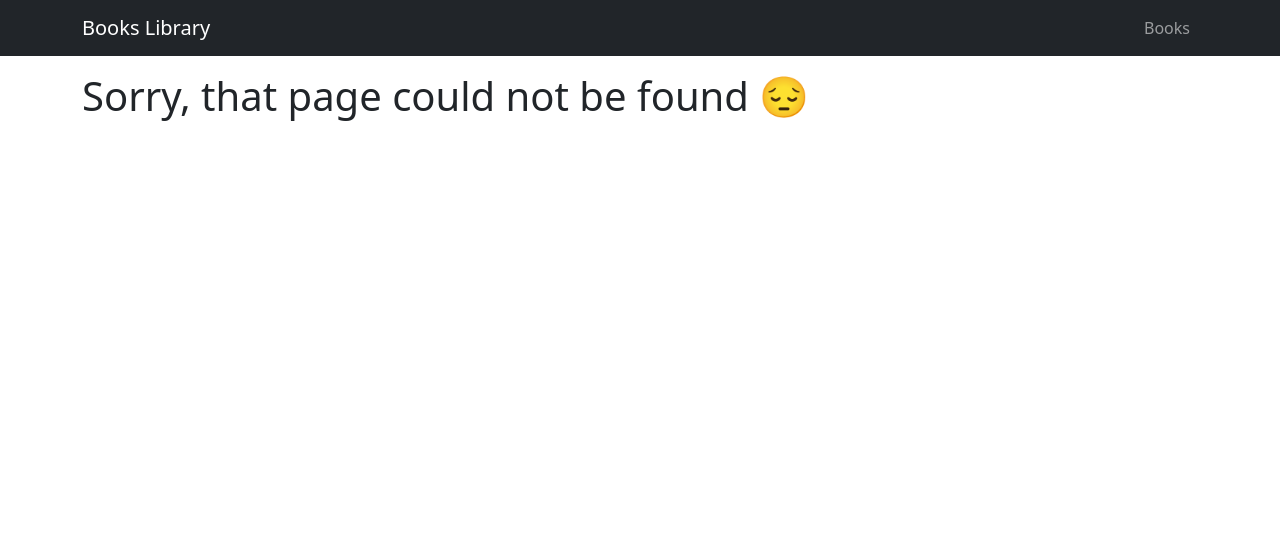
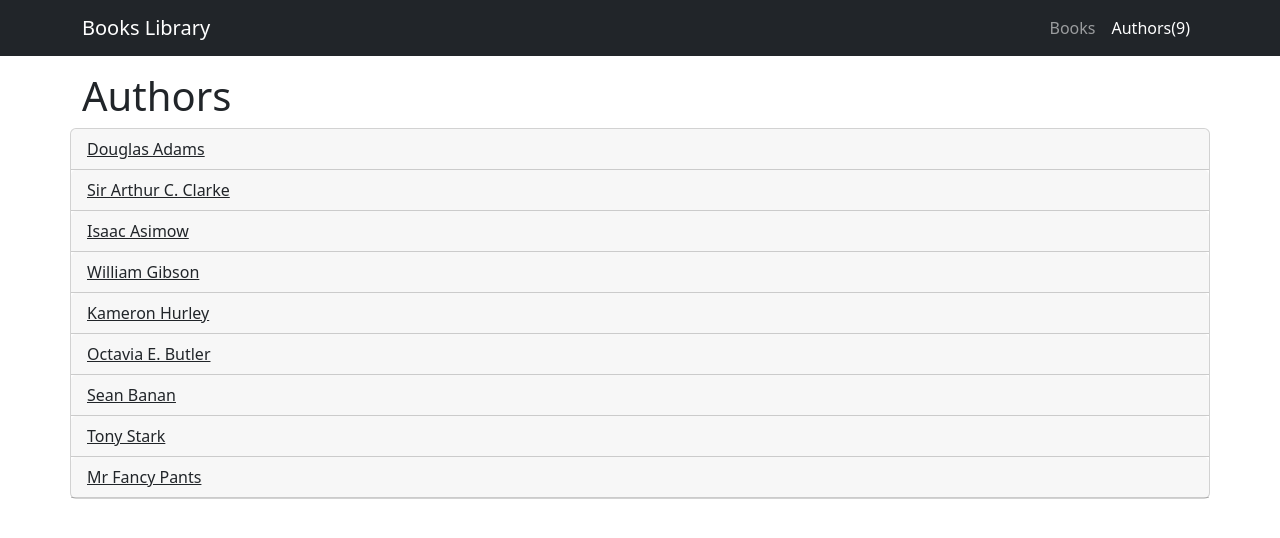
Before and after one commit to marialovgren/Books-library, a React (Vite) app: page /authors in a window 1280 px wide. Shown: the top 538 px of the page. Built offline with nearby package versions, Linux system fonts and the light colour scheme; no server answers; data requests are answered from the project's data file.

Commit message:
created page for all authors and for single author. Moved function that gets all authors to a custom hook

```diff
--- a/src/App.jsx
+++ b/src/App.jsx
@@ -5,6 +5,8 @@ import BooksPage from './pages/BooksPage'
 import HomePage from './pages/HomePage'
 import NotFound from './pages/NotFound'
 import './assets/scss/App.scss'
+import AuthorsPage from './pages/AuthorsPage'
+import AuthorPage from './pages/AuthorPage'
 
 function App() {
 	return (
@@ -14,6 +16,8 @@ function App() {
 			<Routes>
 				<Route path="/" element={<HomePage />} />
 				<Route path="/books" element={<BooksPage />} />
+				<Route path="/authors" element={<AuthorsPage />} />
+				<Route path="/authors/:id" element={<AuthorPage />} />
 				<Route path="*" element={<NotFound />} />
 			</Routes>
 
--- /dev/null
+++ b/src/components/AuthorCard.jsx
@@ -0,0 +1,27 @@
+import React from 'react'
+import Card from 'react-bootstrap/Card'
+import ListGroup from 'react-bootstrap/ListGroup'
+
+const AuthorCard = ({ authors }) => {
+
+	return (
+		<Card className="mb-3" key={authors.id}>
+			<Card.Header>
+				<strong>{authors.name} </strong>
+            </Card.Header>
+
+			<ListGroup>
+                Date of Birth: {authors.date_of_birth}
+            </ListGroup>
+
+			<ul>
+				{authors.books.map(book => (
+					<li key={book.id}>{book.title}</li>
+				))}
+			</ul>
+
+		</Card>
+	)
+}
+
+export default AuthorCard
--- /dev/null
+++ b/src/components/AuthorsList.jsx
@@ -0,0 +1,28 @@
+import React from 'react'
+import Card from 'react-bootstrap/Card'
+import { Link } from 'react-router-dom'
+import Row from 'react-bootstrap/Row'
+
+const AuthorsList = ({ authors }) => {
+
+    if (!authors.length) {
+        return <p> Can´t find any authors</p>
+    }
+
+	return (
+		<Card className="mb-3">
+             {authors.map(author => (
+                <Row key={author.id}>
+                    <Card.Header
+
+                        as={Link}
+                        to={`/authors/${author.id}`}
+                        >{author.name}
+                    </Card.Header>
+            </Row>
+        ))}
+		</Card>
+	)
+}
+
+export default AuthorsList
--- a/src/components/Navigation.jsx
+++ b/src/components/Navigation.jsx
@@ -3,9 +3,11 @@ import Navbar from 'react-bootstrap/Navbar'
 import Nav from 'react-bootstrap/Nav'
 import { Link, NavLink } from 'react-router-dom'
 import useBooks from '../hooks/useBooks'
+import useAuthors from '../hooks/useAuthors'
 
 const Navigation = () => {
 	const { data: books } = useBooks()
+	const { data: authors } = useAuthors()
 
 	return (
 		<Navbar bg="dark" variant="dark" expand="md">
@@ -18,7 +20,12 @@ const Navigation = () => {
 						<Nav.Link as={NavLink} end to="/books">
 							Books
 							{books ? `(${books.length})` : ''}
-							</Nav.Link>
+						</Nav.Link>
+
+						<Nav.Link as={NavLink} end to="/authors">
+							Authors
+							{authors ? `(${authors.length})` : ''}
+						</Nav.Link>
 					</Nav>
 				</Navbar.Collapse>
 			</Container>
--- /dev/null
+++ b/src/hooks/useAuthor.js
@@ -0,0 +1,10 @@
+// denna hooken gör själva queryn som hämtar en specifik författare. Syftet är att bara ha en query-nyckel för att bara göra en request.
+
+import { useQuery } from "react-query";
+import BooksAPI from '../services/BooksAPI'
+
+const useAuthor = (id) => {
+    return useQuery(['author', id], () => BooksAPI.getAuthor(id))
+}
+
+export default useAuthor
--- /dev/null
+++ b/src/hooks/useAuthors.js
@@ -0,0 +1,10 @@
+// denna hooken gör själva queryn som hämtar alla författare. Syftet är att bara ha en query-nyckel för att bara göra en request.
+
+import { useQuery } from "react-query";
+import BooksAPI from '../services/BooksAPI'
+
+const useAuthors = () => {
+    return useQuery('authors', BooksAPI.getAuthors)
+}
+
+export default useAuthors
--- /dev/null
+++ b/src/pages/AuthorPage.jsx
@@ -0,0 +1,35 @@
+import Container from 'react-bootstrap/Container'
+import Row from 'react-bootstrap/Row';
+import AuthorCard from '../components/AuthorCard';
+import WarningAlert from '../components/alerts/WarningAlert';
+import useAuthor from '../hooks/useAuthor';
+import { useParams } from 'react-router-dom'
+
+const AuthorPage = () => {
+	const { id } = useParams()
+	const { data: authors, isLoading, isError, error } = useAuthor(id)
+
+	console.log(id)
+
+	return (
+		<Container className="py-3">
+
+			<h1>Author</h1>
+
+			{isLoading && (<p>Loading author...</p>)}
+
+			{isError && <WarningAlert message={error.message} />}
+
+			{authors && (
+					<Row  className="authorCard">
+						<AuthorCard authors={authors}  />
+
+					</Row>
+			)}
+
+
+		</Container>
+	)
+}
+
+export default AuthorPage
--- /dev/null
+++ b/src/pages/AuthorsPage.jsx
@@ -0,0 +1,30 @@
+import Container from 'react-bootstrap/Container'
+import Row from 'react-bootstrap/Row';
+import WarningAlert from '../components/alerts/WarningAlert';
+import useAuthors from '../hooks/useAuthors';
+import AuthorsList from '../components/AuthorsList';
+
+const AuthorsPage = () => {
+	const { isLoading, isError, error, data: authors } = useAuthors()
+
+	return (
+		<Container className="py-3">
+
+			<h1>Authors</h1>
+
+			{isLoading && (<p>Loading authors...</p>)}
+
+			{isError && <WarningAlert message={error.message} />}
+
+			{authors && (
+					<Row  className="authorlist">
+						<AuthorsList authors={authors}  />
+					</Row>
+			)}
+
+
+		</Container>
+	)
+}
+
+export default AuthorsPage
--- a/src/pages/BooksPage.jsx
+++ b/src/pages/BooksPage.jsx
@@ -7,8 +7,6 @@ import useBooks from '../hooks/useBooks';
 
 const BooksPage = () => {
 	const { isLoading, isError, error, data } = useBooks()
-
-	console.log(data)
 
 	return (
 		<Container className="py-3">
@@ -29,6 +27,8 @@ const BooksPage = () => {
 
 					</Row>
 			)}
+
+
 		</Container>
 	)
 }
```
Lines whose indentation alone changed are shown as unchanged.
